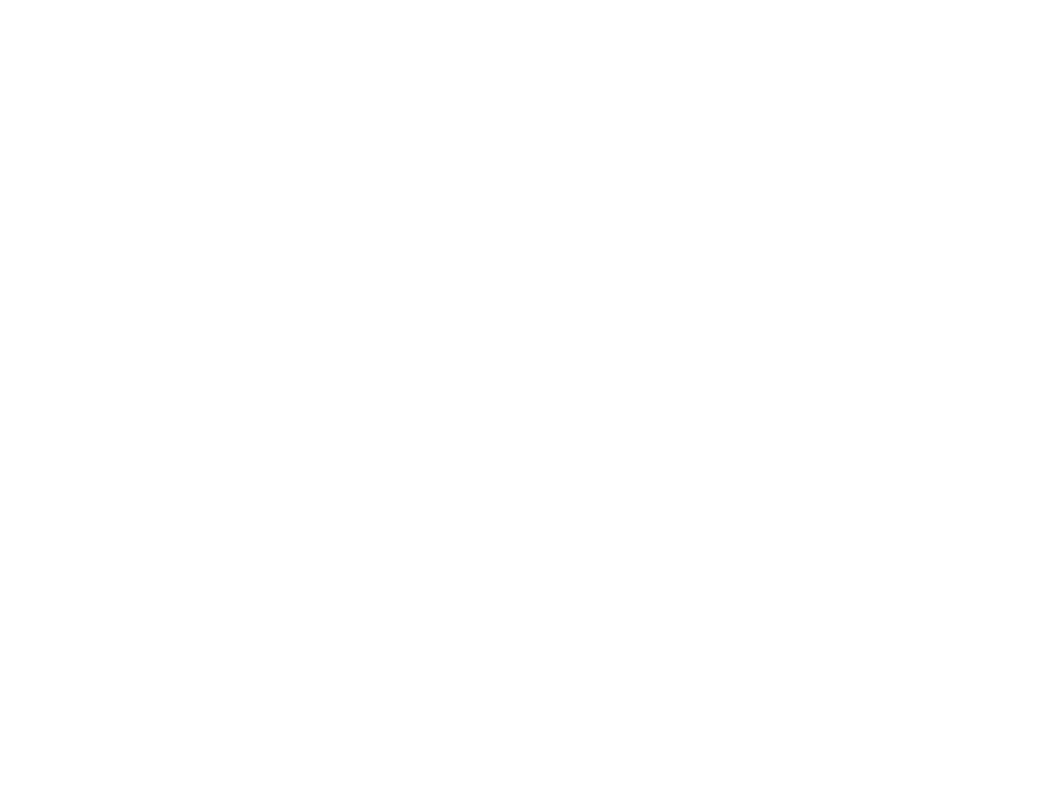
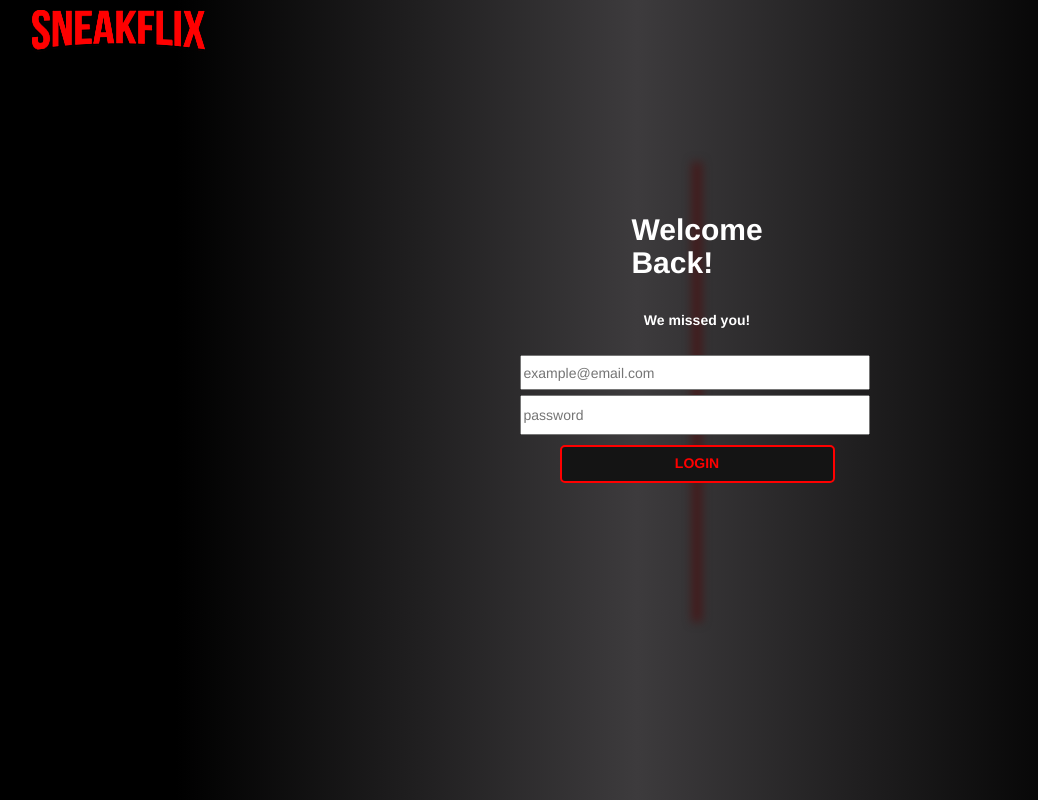
Before and after one commit to gootieno/sneak-flix, a React (Create React App) app in the folder frontend/: page /login in a window 1280 px wide. Shown: the whole page, without its empty margins (3-1041 px from the left). Built offline with nearby package versions, Linux system fonts and the light colour scheme.

Commit message:
created a login form and route

```diff
--- /dev/null
+++ b/frontend/src/components/Login.jsx
@@ -0,0 +1,49 @@
+import React, { Component } from 'react';
+import logo from '../images/Sneakflix.png';
+
+export default class Login extends Component {
+	constructor() {
+		super();
+		this.state = {
+			email: '',
+			password: '',
+		};
+	}
+	render() {
+		return (
+			<div>
+				<header>
+					<span className='logo'>
+						<a href='/'>
+							<img src={logo} alt='logo' />
+						</a>
+					</span>
+				</header>
+				<div className='login-card'>
+					<h2 id='sign-in'>Welcome Back!</h2>
+					<form className='body-container__login-form'>
+						<p>We missed you!</p>
+						<input
+							type='email'
+							onChange={this.onChange}
+							value={this.state.email}
+							placeholder='example@email.com'
+						/>
+						<input
+							type='password'
+							onChange={this.onChange}
+							value={this.state.password}
+							placeholder='password'
+						/>
+						<button
+							onClick={this.handleSubmit}
+							className='body-container__sign-up'
+						>
+							LOGIN
+						</button>
+					</form>
+				</div>
+			</div>
+		);
+	}
+}
--- a/frontend/src/components/Signup.jsx
+++ b/frontend/src/components/Signup.jsx
@@ -1,6 +1,6 @@
 import React, { Component } from 'react';
+import logo from '../images/Sneakflix.png';
 
-import logo from '../images/Sneakflix.png';
 export default class Signup extends Component {
 	constructor(props) {
 		super(props);
--- a/frontend/src/index.css
+++ b/frontend/src/index.css
@@ -81,12 +81,44 @@ button > a {
 	display: grid;
 	grid-template-rows: 40px 40px;
 	justify-content: center;
-	margin-top: 250px;
+	padding-top: 250px;
 }
 
-#sign-up {
-	text-align: center;
+h2#sign-in {
+	display: flex;
+	justify-content: center;
 	font-weight: bold;
+	padding-bottom: 20px;
+	padding-top: 50px;
+}
+
+.body-container__login-form {
+	display: grid;
+	grid-template-rows: 40px 40px;
+	justify-content: center;
+	padding-top: 1px;
+	padding-bottom: 80px;
+}
+
+.logo {
+	margin: 35px 0px 0px 25px;
+}
+
+.login-card {
+	box-shadow: 0 4px 10px 5px rgba(83, 0, 0, 0.5);
+	transition: 0.3s;
+	background: linear-gradient(
+		to right,
+		rgb(22, 22, 22) 0%,
+		rgba(0, 0, 0, 1) 14%,
+		rgba(0, 0, 0, 1) 50%,
+		rgba(0, 0, 0, 1) 86%,
+		rgba(22, 22, 22) 100%
+	);
+	padding-bottom: 50px;
+	margin-top: 100px;
+	margin-right: 700px;
+	margin-left: 700px;
 }
 
 .body-container__signup-message {
@@ -140,6 +172,7 @@ form > p {
 	line-height: 22px;
 	font-size: 14px;
 	color: red;
+	font-weight: bold;
 	background-color: rgb(20, 20, 20);
 }
 
--- a/frontend/src/index.js
+++ b/frontend/src/index.js
@@ -11,6 +11,7 @@ import { Provider } from 'react-redux';
 import configureStore from './store/configureStore';
 import Signup from './components/Signup';
 import LandingPage from './components/LandingPage';
+import Login from './components/Login';
 
 const store = configureStore();
 
@@ -24,6 +25,7 @@ const Root = () => {
 					<Route path='/movies' component={Movies} />
 					<Route path='/tv-shows' component={TvShows} />
 					<Route path='/sign-up' component={Signup} />
+					<Route path='/login' component={Login} />
 				</Switch>
 			</BrowserRouter>
 		</Provider>
```
